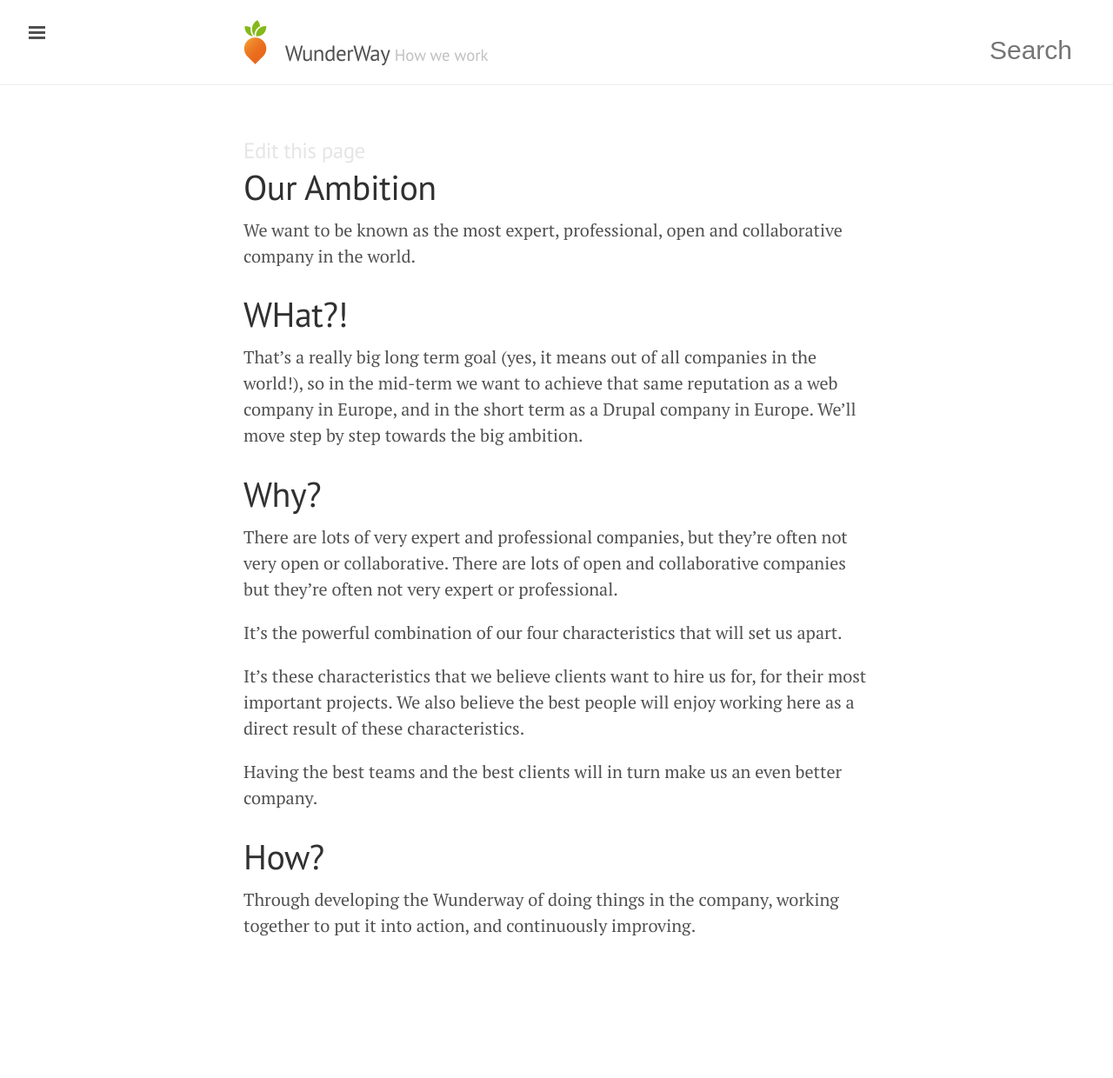
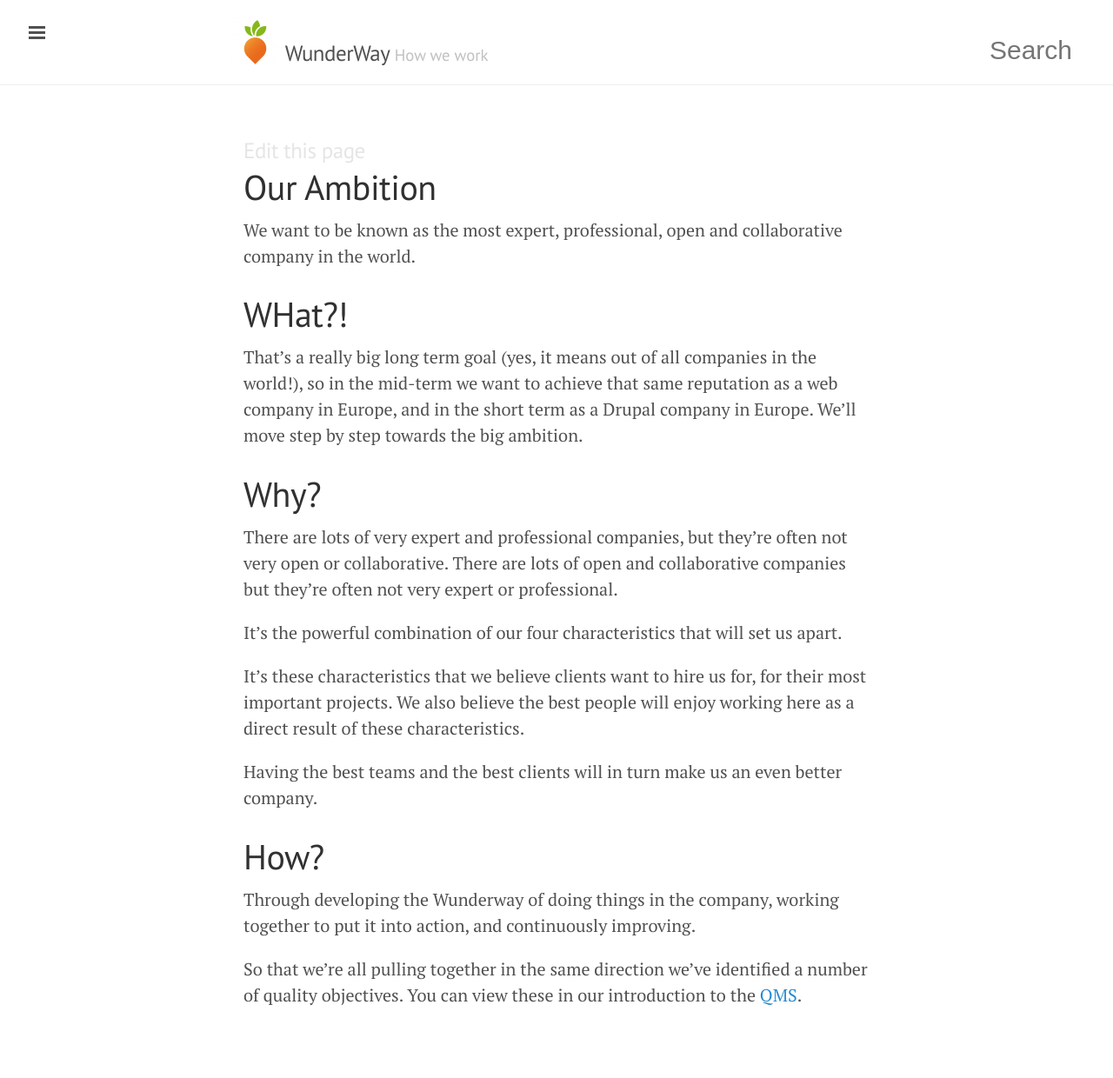
Before and after one commit to tormi/WunderWay, a Jekyll site: the page built from company/ambition.md, in a window 1280 px wide. Shown: the whole page at 87% size. Built offline with Jekyll 4.4.1, drawn with Linux system fonts in a browser that asks for light colours; Markdown is read by kramdown in place of the engine named in the settings; before the commit the page ends 1160 px from its top, so only the background shows below that.

Commit message:
Internal links to take people what? to how
http://way.wunder.co.uk/company/ambition/ now links to
http://way.wunder.co.uk/project-delivery/qms/ to describe the quality
objectives

```diff
--- a/company/ambition.md
+++ b/company/ambition.md
@@ -25,3 +25,5 @@ Having the best teams and the best clients will in turn make us an even better c
 
 # How?
 Through developing the Wunderway of doing things in the company, working together to put it into action, and continuously improving.
+
+So that we're all pulling together in the same direction we've identified a number of quality objectives. You can view these in our introduction to the <a href="http://way.wunder.co.uk/project-delivery/qms/">QMS</a>.
```
